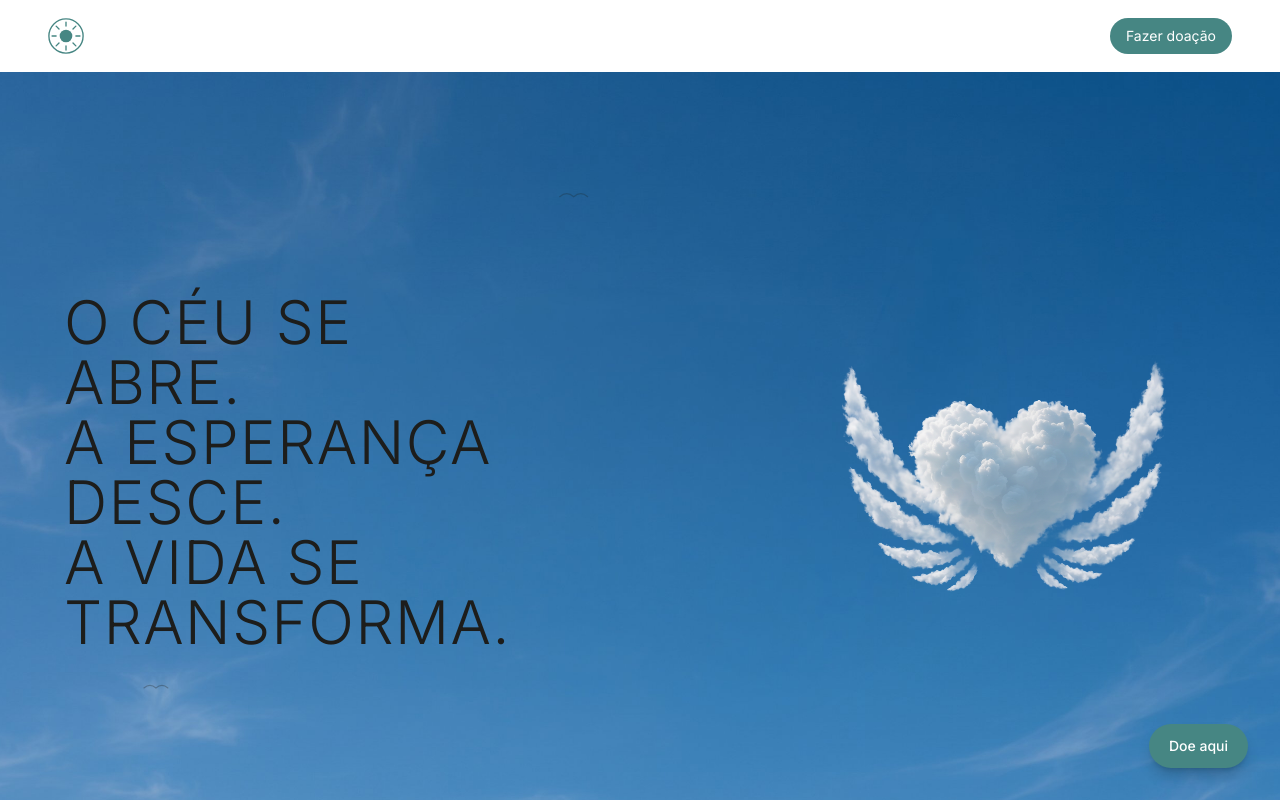
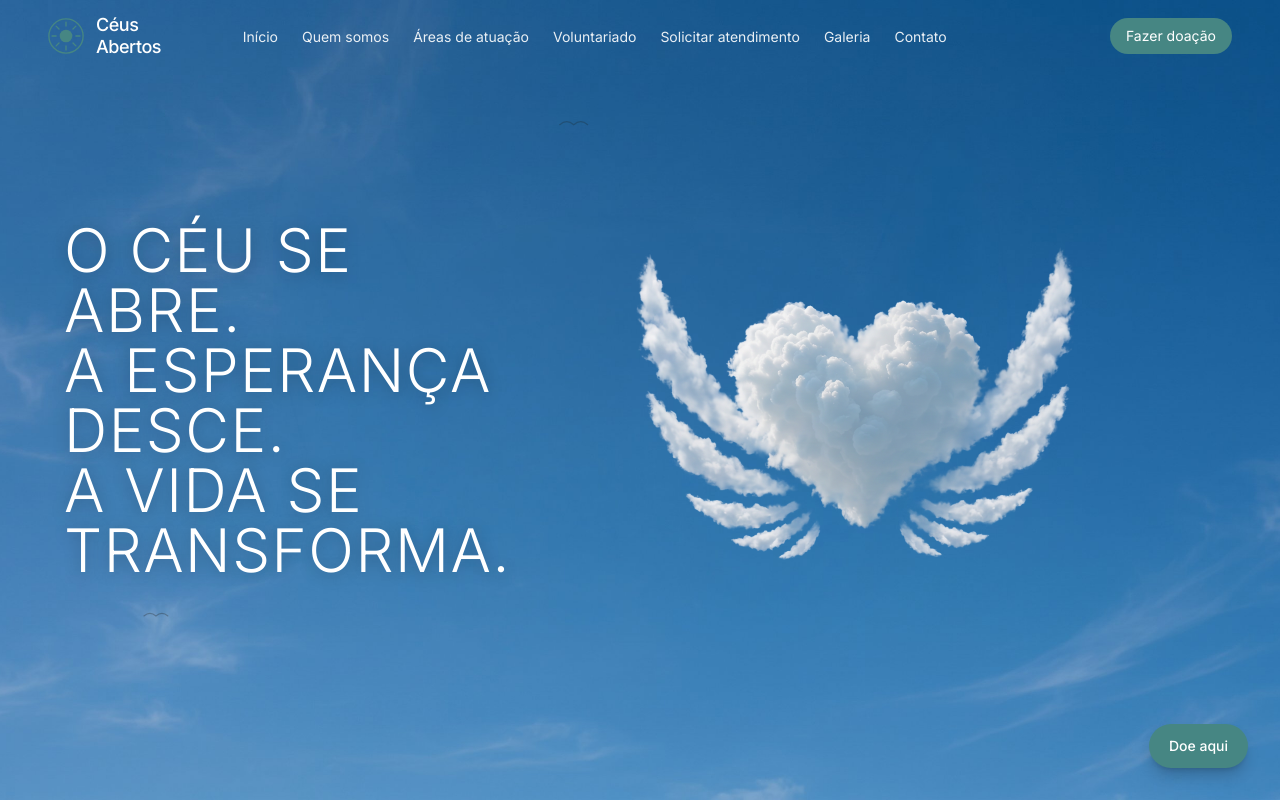
Before and after one commit to asaflael1991-maker/ceus-abertos-site, a Next.js app: page / in a window 1280 px wide. Shown: the top 800 px of the page. Built offline with nearby package versions, Linux system fonts and the light colour scheme.

Commit message:
Corrige menu flutuante sobre o hero, texto branco e aumenta nuvem

```diff
--- a/src/components/Hero.tsx
+++ b/src/components/Hero.tsx
@@ -86,7 +86,7 @@ export default function Hero() {
           carregar a página, depois flutua continuamente (balanço um
           pouco mais perceptível que um simples drift, sem exagerar). */}
       <motion.div
-        className="pointer-events-none absolute right-[-10%] top-1/2 h-[70%] w-[75%] -translate-y-1/2 sm:h-[80%] sm:w-[60%] lg:right-[-6%] lg:h-[95%] lg:w-[54%]"
+        className="pointer-events-none absolute right-[-16%] top-1/2 h-[95%] w-[101%] -translate-y-1/2 sm:right-[-10%] sm:h-[100%] sm:w-[81%] lg:right-[-4%] lg:h-[100%] lg:w-[73%]"
         initial={shouldReduceMotion ? undefined : { opacity: 0, scale: 0.92 }}
         animate={
           shouldReduceMotion
@@ -121,7 +121,7 @@ export default function Hero() {
             alt="Nuvem em formato de coração com asas"
             fill
             priority
-            sizes="(max-width: 640px) 75vw, (max-width: 1024px) 60vw, 54vw"
+            sizes="(max-width: 640px) 101vw, (max-width: 1024px) 81vw, 73vw"
             className="object-contain"
           />
         </motion.div>
@@ -133,7 +133,7 @@ export default function Hero() {
           {linhas.map((linha, i) => (
             <motion.p
               key={linha}
-              className="text-3xl font-light uppercase tracking-wide text-[#1d1d1b] sm:text-5xl lg:text-6xl"
+              className="text-3xl font-light uppercase tracking-wide text-[#ffffff] [text-shadow:0_2px_16px_rgba(0,0,0,0.25)] sm:text-5xl lg:text-6xl"
               initial={shouldReduceMotion ? undefined : { opacity: 0, y: 24 }}
               animate={shouldReduceMotion ? undefined : { opacity: 1, y: 0 }}
               transition={{
--- a/src/components/Navbar.tsx
+++ b/src/components/Navbar.tsx
@@ -86,7 +86,7 @@ export default function Navbar() {
 
   return (
     <header
-      className={`sticky top-0 z-50 transition-colors duration-300 ${
+      className={`${isHome ? "fixed" : "sticky"} inset-x-0 top-0 z-50 transition-colors duration-300 ${
         transparent
           ? "bg-transparent"
           : "border-b border-[#1d1d1b]/10 bg-[#ffffff]/90 backdrop-blur"
```
Also changed, not shown: 1 other file (tests, documents, lock files or other folders).
